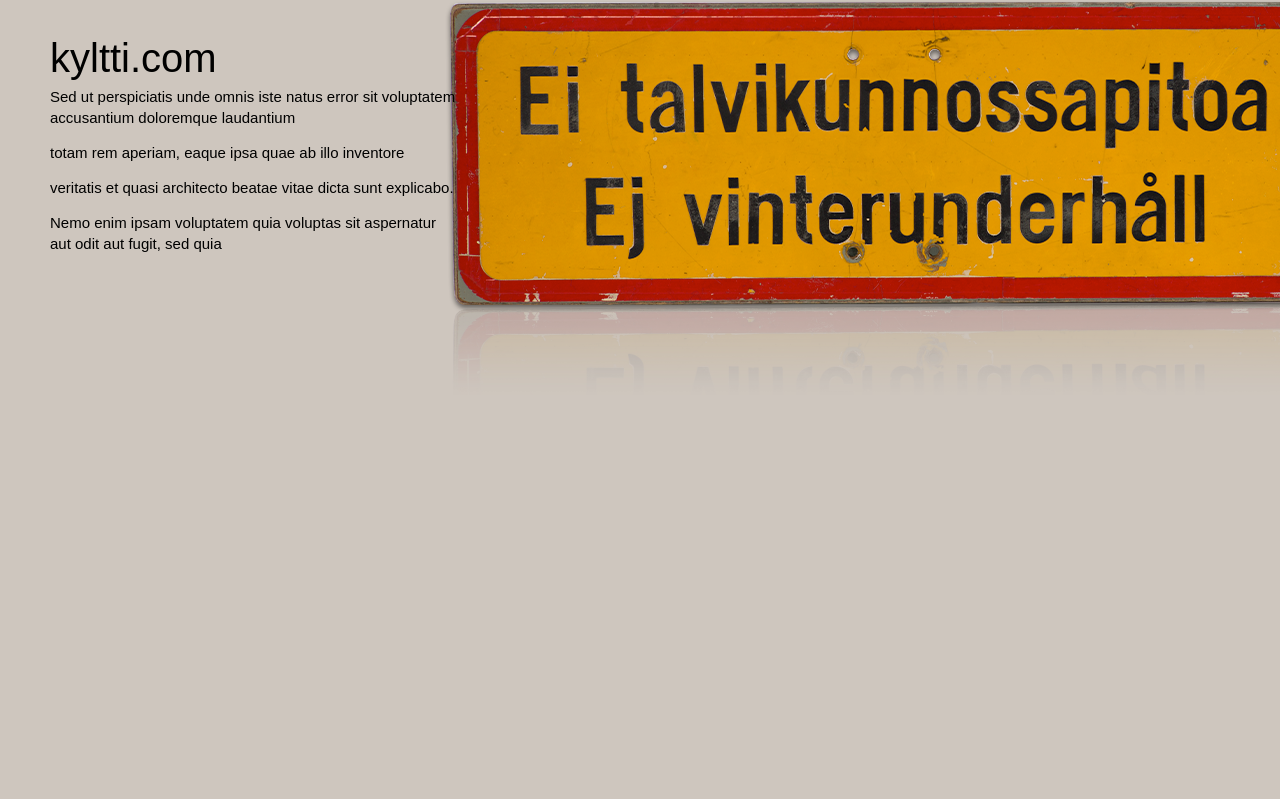
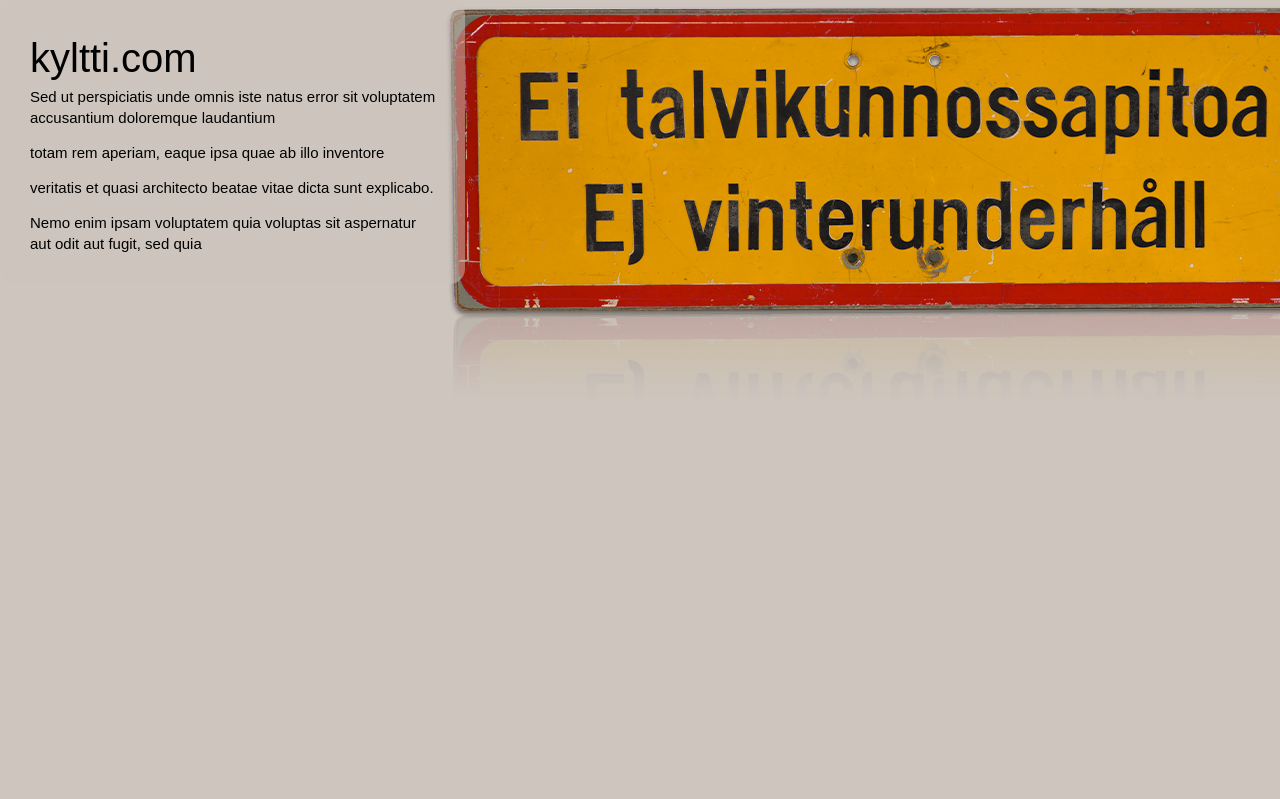
Before and after one commit to mkirvela/kyltti.com, a Python web app: template webfront/templates/home.html in a window 1280 px wide. Shown: the top 799 px of the page. Run offline with Jinja, Linux system fonts and the light colour scheme; the template is opened without the code that fills it, so the values that code supplies are empty; some libraries are stand-ins or nearby versions; some web fonts are replaced.

Commit message:
added resizing of #intro element

```diff
--- a/webfront/static/js/jquery.parallax-1.1.3.js
+++ b/webfront/static/js/jquery.parallax-1.1.3.js
@@ -23,11 +23,11 @@ http://www.gnu.org/licenses/gpl.html
         var $this = $(this);
         var getHeight;
         var firstTop;
-		var paddingTop = 0;
+        var paddingTop = 30;
 
         //get the starting position of each element to have parallax applied to it
         $this.each(function(){
-		    firstTop = $this.offset().top;
+            firstTop = $this.offset().top + paddingTop;
         });
 
         if (outerHeight) {
--- a/webfront/templates/base.html
+++ b/webfront/templates/base.html
@@ -20,8 +20,8 @@
 <body>
 
 <div class="upper" style="background-color: #CEC6BE;">
-<div id="intro" style="height: 600px;">
-        <div class="content" style="padding-top: 30px; padding-left: 50px;">
+<div id="intro">
+        <div class="content" style="padding: 30px; display:inline-block; background-color: rgba(206, 198, 190, 0.5);-moz-border-radius: 15px; border-radius: 15px;">
                 <h1 style="font-size: 4em;">kyltti.com</h1>
                 <p>Sed ut perspiciatis unde omnis iste natus error sit voluptatem<br />
                 accusantium doloremque laudantium</p>
--- a/webfront/templates/home.html
+++ b/webfront/templates/home.html
@@ -509,7 +509,7 @@ $(function(){
     p.done(function() {
         Backbone.history.start();
     });
-        $('#nav').localScroll(800);
+        //$('#nav').localScroll(800);
 
         //.parallax(xPosition, speedFactor, outerHeight) options:
         //xPosition - Horizontal position of the element
@@ -522,6 +522,12 @@ $(function(){
         vpw = $(window).width();
         vph = $(window).height();
         $('#intro').css({'height': vph + 'px'});
+        $(window).resize(function() {
+            console.debug("resizing..");
+            vpw = $(window).width();
+            vph = $(window).height();
+            $('#intro').css({'height': vph + 'px'});
+        });
 
 /*
 function moveScroller() {
```
Lines whose indentation alone changed are shown as unchanged.
